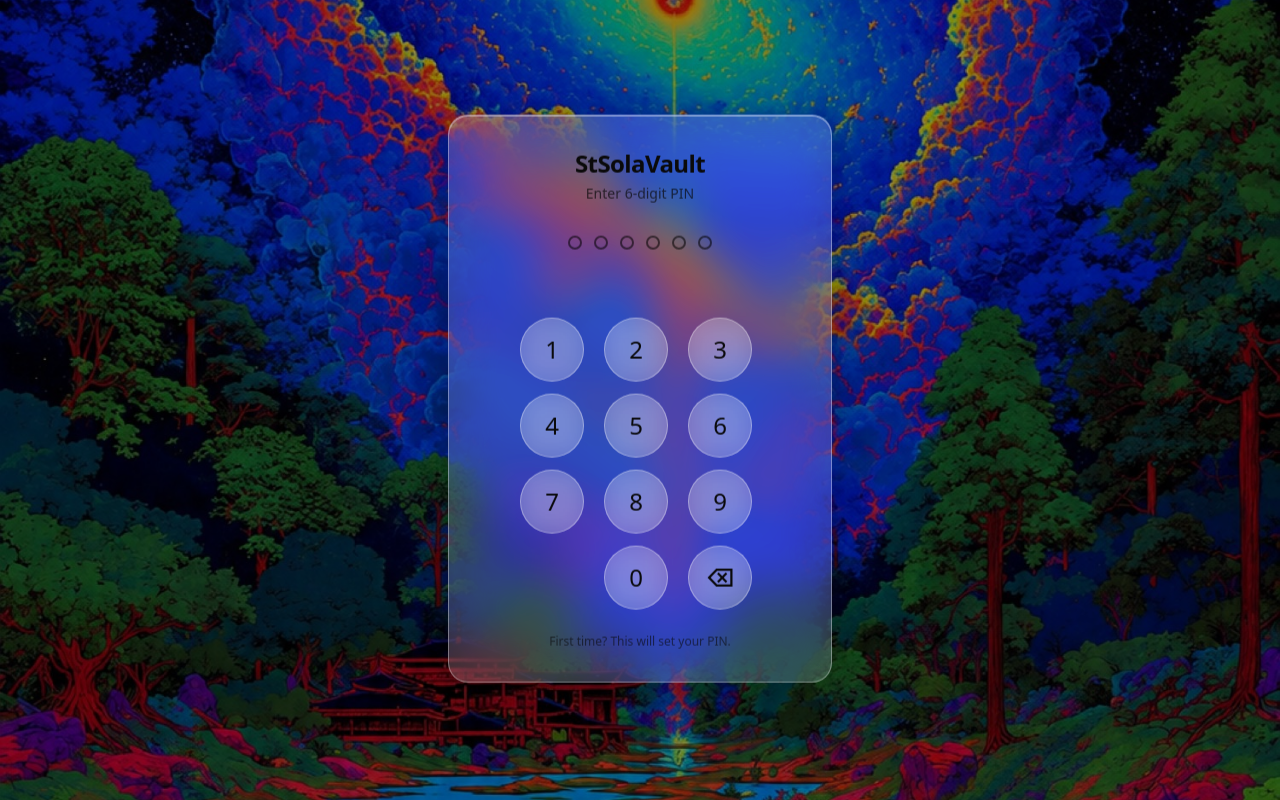
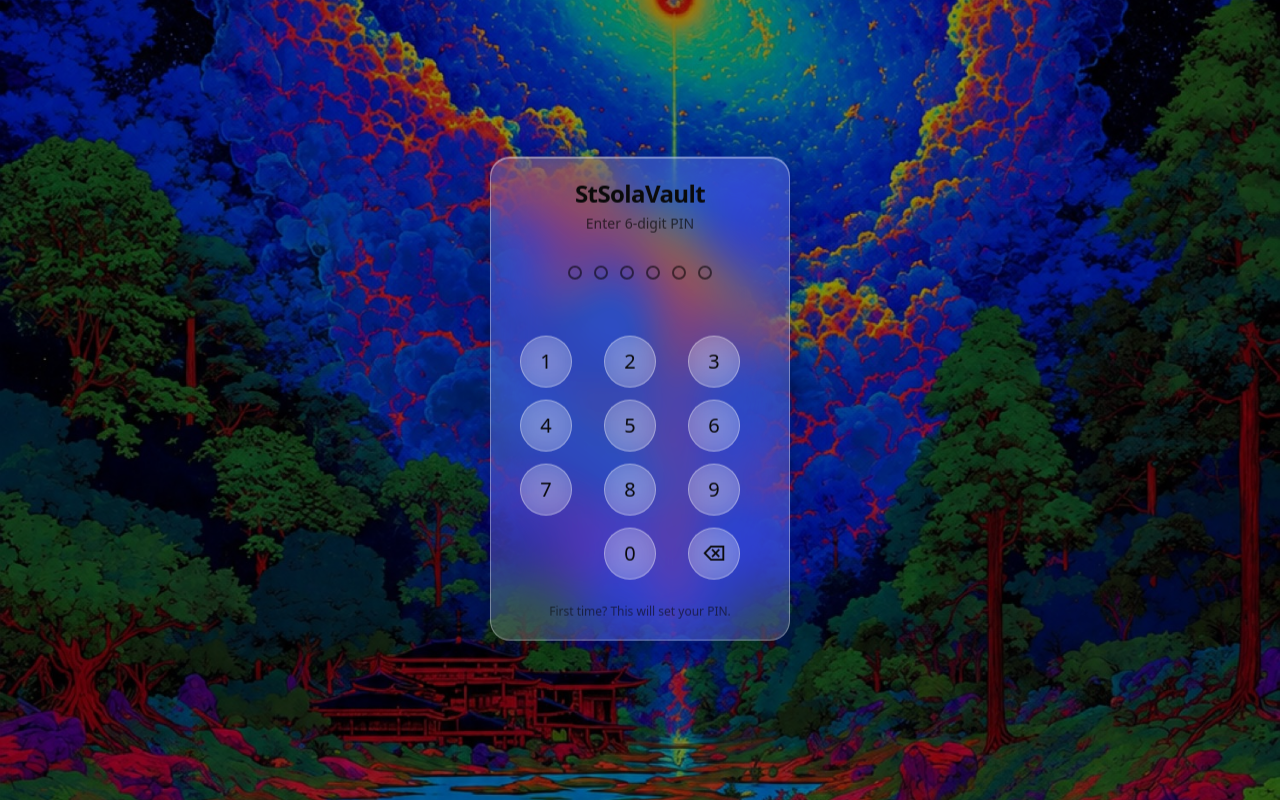
Before and after one commit to saintsola13/StSolaVault, a plain HTML site: page index.html in a window 1280 px wide. Drawn offline with nearby package versions, Linux system fonts and the light colour scheme.

Commit message:
Add styles for pin screen and related elements

```diff
--- a/css/styles.css
+++ b/css/styles.css
@@ -218,3 +218,17 @@ body {
   animation: none;
   transform: scale(0.97);
 }
+#pin-screen .glass-tile {
+  padding: 1.25rem 1.5rem !important;
+  max-width: 300px !important;
+}
+
+.pin-btn {
+  width: 52px !important;
+  height: 52px !important;
+  font-size: 1.25rem !important;
+}
+
+#pin-display {
+  margin-bottom: 1.25rem !important;
+}
```
